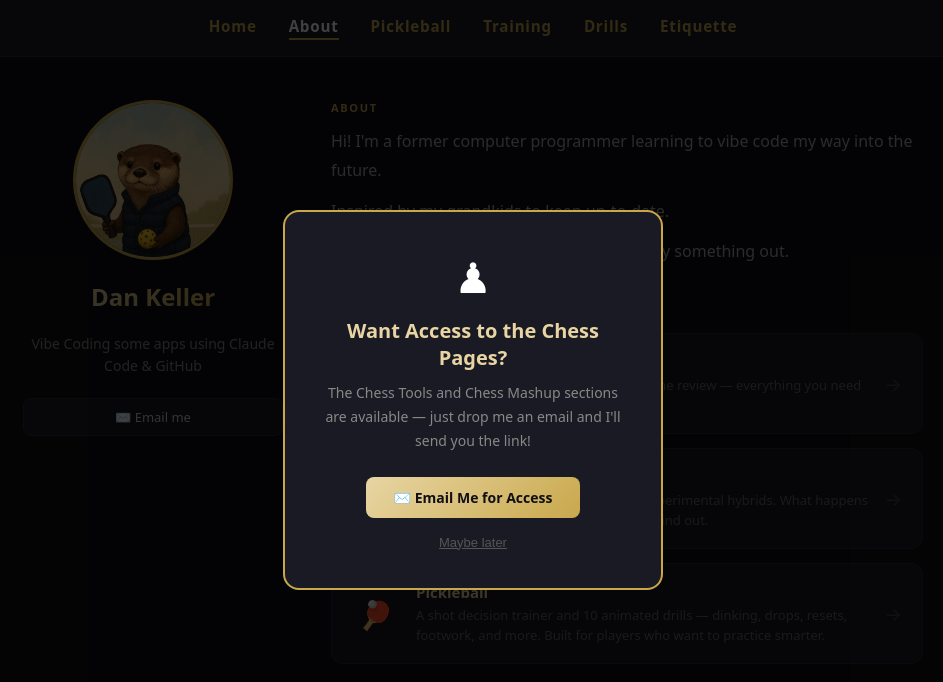
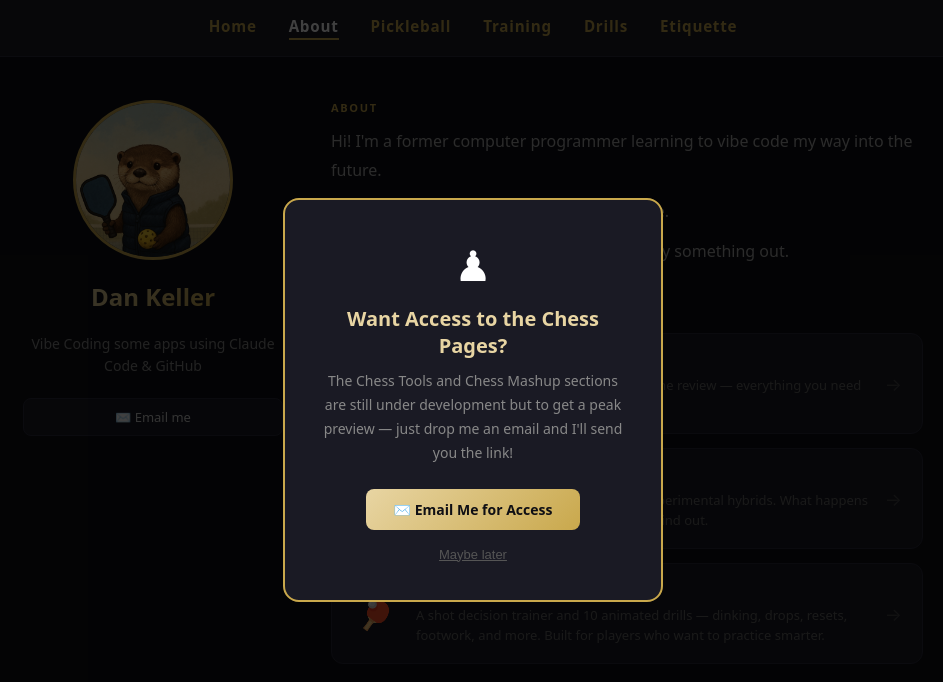
Before and after one commit to djk321/PB, a plain HTML site: page about.html in a window 1280 px wide. Both pictures are taken after a click on the link 794 px from the left and 383 px from the top of the page. Shown: the whole page, without its empty margins (167-1110 px from the left). Drawn offline with Linux system fonts and the light colour scheme.

Commit message:
Update about.html

```diff
--- a/about.html
+++ b/about.html
@@ -297,7 +297,7 @@
       <div style="font-size:42px; margin-bottom:12px;">♟</div>
       <h2 style="font-size:20px; font-weight:700; color:#e8d5a3; margin-bottom:10px;">Want Access to the Chess Pages?</h2>
       <p style="font-size:14px; color:#888; line-height:1.7; margin-bottom:24px;">
-        The Chess Tools and Chess Mashup sections are available — just drop me an email and I'll send you the link!
+        The Chess Tools and Chess Mashup sections are still under development but to get a peak preview — just drop me an email and I'll send you the link!
       </p>
       <a href="mailto:djk321@gmail.com?subject=Chess%20Pages%20Access&body=Hi%20Dan%2C%20I'd%20love%20access%20to%20the%20Chess%20pages!"
          style="display:inline-block; background:linear-gradient(135deg,#e8d5a3,#c9a84c); color:#0f0f14; font-weight:700; font-size:14px; padding:11px 28px; border-radius:8px; text-decoration:none; margin-bottom:12px;">
```
